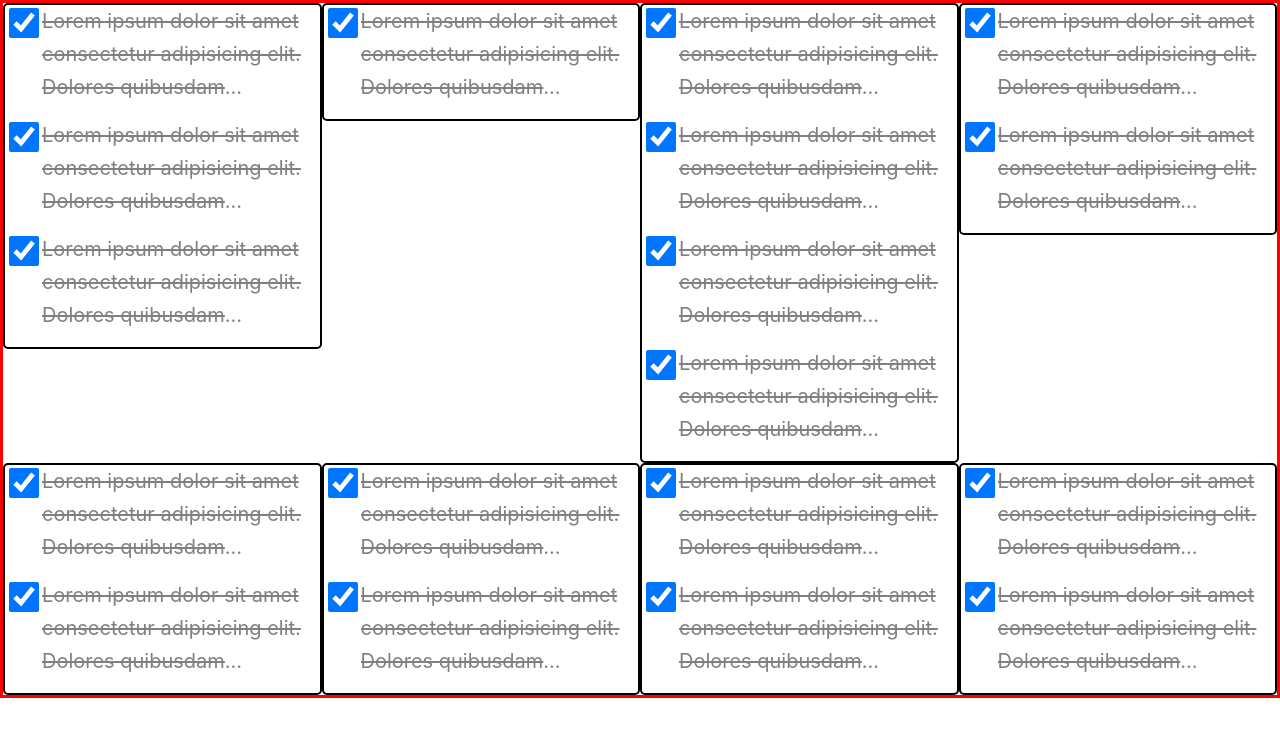
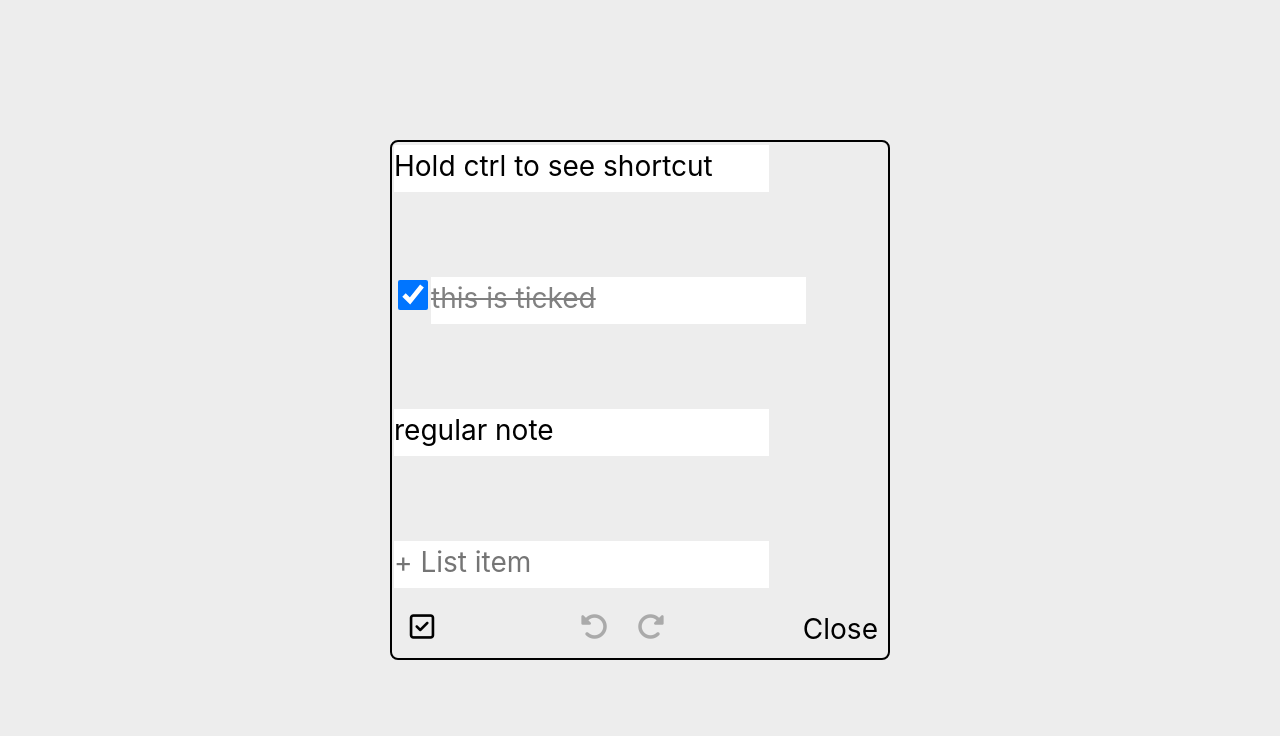
Before and after one commit to AdityaAnuragi/notes-app, a React (Vite) app: page / in a window 1280 px wide. Shown: the top 736 px of the page. Built offline with nearby package versions, Linux system fonts and the light colour scheme.

Commit message:
everything works

```diff
--- a/src/App.jsx
+++ b/src/App.jsx
@@ -1,10 +1,10 @@
-// import { OpenNote } from "./components/OpenNote"
-import { NoteInHomePage } from "./components/NoteInHomePage"
+import { OpenNote } from "./components/OpenNote"
+// import { NoteInHomePage } from "./components/NoteInHomePage"
 function App() {
   return (
     <>
-      {/* <OpenNote /> */}
-      <div style={{
+      <OpenNote />
+      {/* <div style={{
         border : "3px solid red" ,
         width : "100%",
 
@@ -14,7 +14,6 @@ function App() {
         alignContent : "flex-start",
       }}
       >
-        {/* <OpenNote /> */}
         <NoteInHomePage />
         <NoteInHomePage elementsInHomeNote={1} />
         <NoteInHomePage elementsInHomeNote={4} />
@@ -23,7 +22,7 @@ function App() {
         <NoteInHomePage elementsInHomeNote={2} />
         <NoteInHomePage elementsInHomeNote={2} />
         <NoteInHomePage elementsInHomeNote={2} />
-      </div>
+      </div> */}
     </>
   )
 }
--- a/src/components/tooltipButton.jsx
+++ b/src/components/tooltipButton.jsx
@@ -1,3 +1,5 @@
+/* eslint-disable react-hooks/exhaustive-deps */
+/* eslint-disable react/prop-types */
 import { Tooltip } from "@mantine/core"
 import { useEffect, useState } from "react"
 import openNoteStyle from "./OpenNote.module.css"
```
